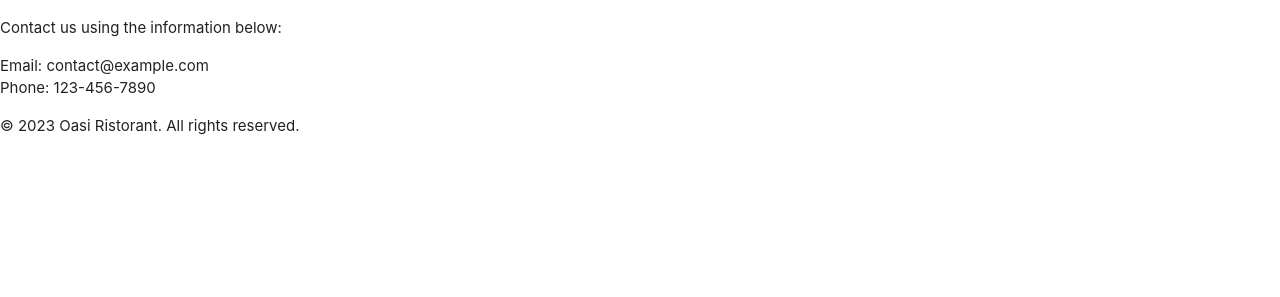
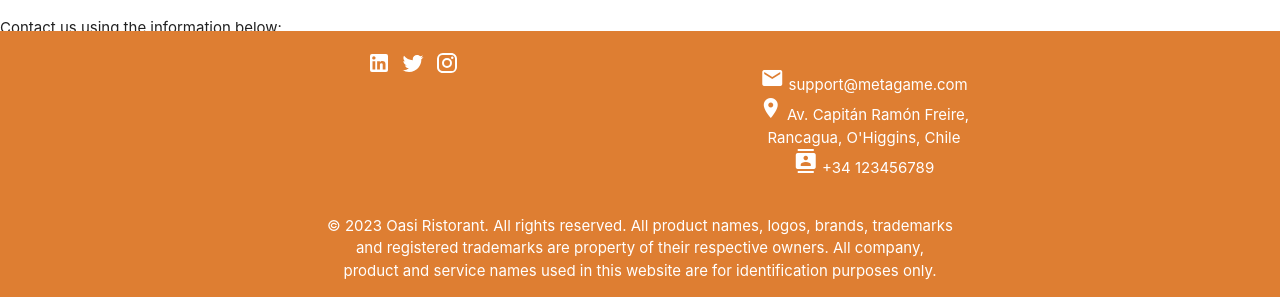
Before and after one commit to DanieleZhang/Oasi, a plain HTML site: page index.html in a window 1280 px wide. Shown: the part 503-800 px from the top of the page. Drawn offline with nearby package versions, Linux system fonts and the light colour scheme; files whose address does not match are found by name.

Commit message:
footer basic template finished

```diff
--- /dev/null
+++ b/dist/css/footer.css
@@ -0,0 +1,9 @@
+.page-footer {
+  position: fixed;
+  left: 0;
+  bottom: 0;
+  width: 100%;
+  background-color:#DE7E32;
+  color: white;
+  text-align: center;
+}
--- a/index.html
+++ b/index.html
@@ -44,7 +44,10 @@
     <!--Import Google Icon Font-->
     <link rel="stylesheet" href="https://fonts.googleapis.com/icon?family=Material+Icons">
     <!--Import css Font-->
-    <link rel="stylesheet" href="./dist//css/carousel.css">
+    <link rel="stylesheet" href="./dist/css/carousel.css">
+
+    <!--Import footer css Font-->
+    <link rel="stylesheet" href="./dist/css/footer.css">
 
 
 </head>
@@ -117,7 +120,6 @@
     </header>
 
     <main>
-        <!-- Add your main content here -->
         <section id="home">
             <h2>Home Section</h2>
             <p>Welcome to the home section of your website.</p>
@@ -138,10 +140,56 @@
         </section>
     </main>
 
+
+
+
     <footer>
-        <!-- Add your footer content here -->
-        <p>&copy; 2023 Oasi Ristorant. All rights reserved.</p>
-    </footer>
+        <div class="page-footer" role="contentinfo">
+        <div class="container">
+          <div class="row" role="row">
+            <div class="col l6 s6">
+              <div class="col s12">
+                <svg height="30" width="30">
+                  <a href="https://www.linkedin.com" tabindex="0" role="link">
+                    <path fill="white" d="M19 3a2 2 0 0 1 2 2v14a2 2 0 0 1-2 2H5a2 2 0 0 1-2-2V5a2 2 0 0 1 2-2h14m-.5 15.5v-5.3a3.26 3.26 0 0 0-3.26-3.26c-.85 0-1.84.52-2.32 1.3v-1.11h-2.79v8.37h2.79v-4.93c0-.77.62-1.4 1.39-1.4a1.4 1.4 0 0 1 1.4 1.4v4.93h2.79M6.88 8.56a1.68 1.68 0 0 0 1.68-1.68c0-.93-.75-1.69-1.68-1.69a1.69 1.69 0 0 0-1.69 1.69c0 .93.76 1.68 1.69 1.68m1.39 9.94v-8.37H5.5v8.37h2.77z">
+                    </path>
+                  </a>
+                </svg>
+
+                <svg height="30" width="30">
+                    <a href="https://twitter.com" tabindex="0" role="link">
+                    <path fill="white" d="M22.46 6c-.77.35-1.6.58-2.46.69.88-.53 1.56-1.37 1.88-2.38-.83.5-1.75.85-2.72 1.05C18.37 4.5 17.26 4 16 4c-2.35 0-4.27 1.92-4.27 4.29 0 .34.04.67.11.98C8.28 9.09 5.11 7.38 3 4.79c-.37.63-.58 1.37-.58 2.15 0 1.49.75 2.81 1.91 3.56-.71 0-1.37-.2-1.95-.5v.03c0 2.08 1.48 3.82 3.44 4.21a4.22 4.22 0 0 1-1.93.07 4.28 4.28 0 0 0 4 2.98 8.521 8.521 0 0 1-5.33 1.84c-.34 0-.68-.02-1.02-.06C3.44 20.29 5.7 21 8.12 21 16 21 20.33 14.46 20.33 8.79c0-.19 0-.37-.01-.56.84-.6 1.56-1.36 2.14-2.23z">
+                    </path>
+                  </svg>
+                </a>
+
+                <svg height="30" width="30">
+                  <a href="https://instagram.com" tabindex="0" role="link">
+                    <path fill="white" d="M7.8 2h8.4C19.4 2 22 4.6 22 7.8v8.4a5.8 5.8 0 0 1-5.8 5.8H7.8C4.6 22 2 19.4 2 16.2V7.8A5.8 5.8 0 0 1 7.8 2m-.2 2A3.6 3.6 0 0 0 4 7.6v8.8C4 18.39 5.61 20 7.6 20h8.8a3.6 3.6 0 0 0 3.6-3.6V7.6C20 5.61 18.39 4 16.4 4H7.6m9.65 1.5a1.25 1.25 0 0 1 1.25 1.25A1.25 1.25 0 0 1 17.25 8 1.25 1.25 0 0 1 16 6.75a1.25 1.25 0 0 1 1.25-1.25M12 7a5 5 0 0 1 5 5 5 5 0 0 1-5 5 5 5 0 0 1-5-5 5 5 0 0 1 5-5m0 2a3 3 0 0 0-3 3 3 3 0 0 0 3 3 3 3 0 0 0 3-3 3 3 0 0 0-3-3z">
+                    </path>
+                  </a>
+                </svg>
+              </div>
+            </div>
+
+            <div class="col l4 offset-l1 s12">
+              <ul>
+                <li tabindex="0"><i class="material-icons">email</i><span> support@metagame.com</span></li>
+                <li tabindex="0"><i class="material-icons">place</i><span> Av. Capitán Ramón Freire, Rancagua, O'Higgins, Chile</span></li>
+                <li tabindex="0"><i class="material-icons">contacts</i><span> +34 123456789</span></li>
+              </ul>
+            </div>
+          </div>
+
+            <div class="container">
+              <p tabindex="0"><p>&copy; 2023 Oasi Ristorant. All rights reserved.
+                All product names, logos, brands, trademarks and registered trademarks are property of their respective owners.
+                All company, product and service names used in this website are for identification purposes only.
+              </p>
+          </div>
+
+        </div>
+      </footer>
 
     <!-- Add your JavaScript code or link to an external script here -->
     <script src="script.js"></script>
```
